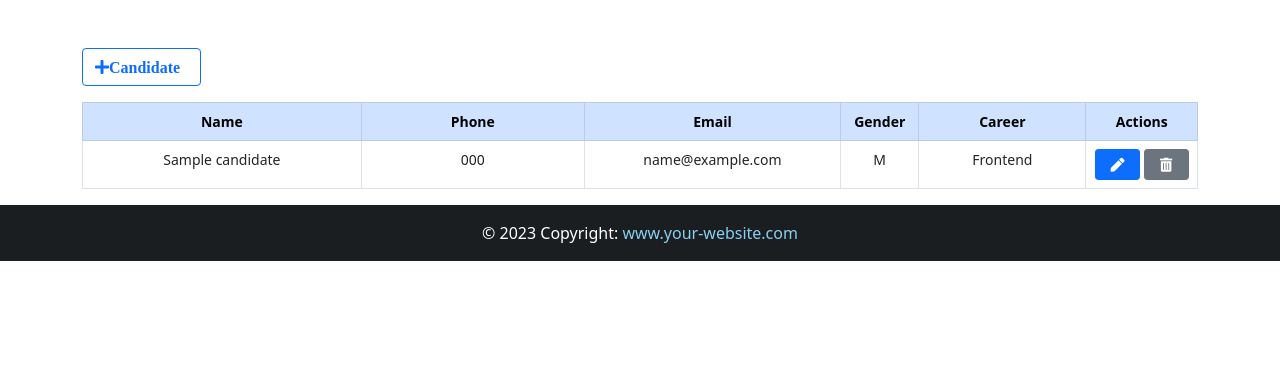
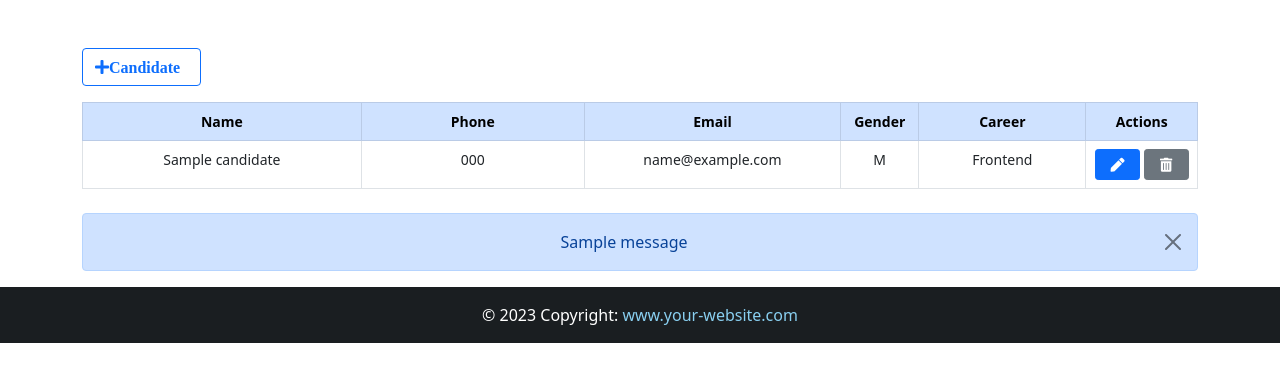
Before and after one commit to mbgoodguy/candidates, a Django app: page / in a window 1280 px wide. Shown: the part 56-438 px from the top of the page. Run offline with Django 4.2, Linux system fonts and the light colour scheme; tables that the repository leaves empty hold one stand-in row (values such as "Sample post"); one stand-in notice (Sample message) is shown.

Commit message:
Add messages for success operations

```diff
--- a/candidates/App/templates/App/candidate_list.html
+++ b/candidates/App/templates/App/candidate_list.html
@@ -36,5 +36,12 @@
         </tr>
         {% endfor %}
     </table>
+    <!--Messages from backend -->
+    {% for message in messages %}
+    <div class="mt-4 alert alert-primary alert-dismissible fade show text-center {{ message.tags }}" role="alert">{{ message }}
+        <button type="button" class="btn-close" data-bs-dismiss="alert" aria-label="Close"></button>
+    </div>
+    {% endfor %}
+
 </div>
 {% endblock content %}
--- a/candidates/App/views.py
+++ b/candidates/App/views.py
@@ -1,14 +1,16 @@
 from django.shortcuts import render
-from django.urls import reverse_lazy
+from django.urls import reverse_lazy, reverse
 from django.views.generic import CreateView, UpdateView, ListView, DeleteView
-
+from django.contrib.messages.views import SuccessMessageMixin
+from django.contrib import messages
 from .models import Candidate
 
 
-class Create(CreateView):
+class Create(SuccessMessageMixin, CreateView):
     model = Candidate
     fields = '__all__'
     success_url = reverse_lazy('read')
+    success_message = "Candidate : %(name)s created succesfully!"
 
 
 class Read(ListView):
@@ -16,18 +18,16 @@ class Read(ListView):
     queryset = Candidate.objects.all()
 
 
-class Update(UpdateView):
+class Update(SuccessMessageMixin, UpdateView):
     model = Candidate
     fields = '__all__'
     success_url = reverse_lazy('read')
+    success_message = "Candidate : %(name)s updated succesfully!"
 
 
 class Delete(DeleteView):
-    queryset = Candidate.objects.all()
-    success_url = reverse_lazy('read')
+    model = Candidate
 
-
-def handler500(request):
-    response = render(request, '500.html', {})
-    response.status_code = 500
-    return response
+    def get_success_url(self):
+        messages.success(self.request, "Candidate deleted succesfully! ")
+        return reverse('read')
```
